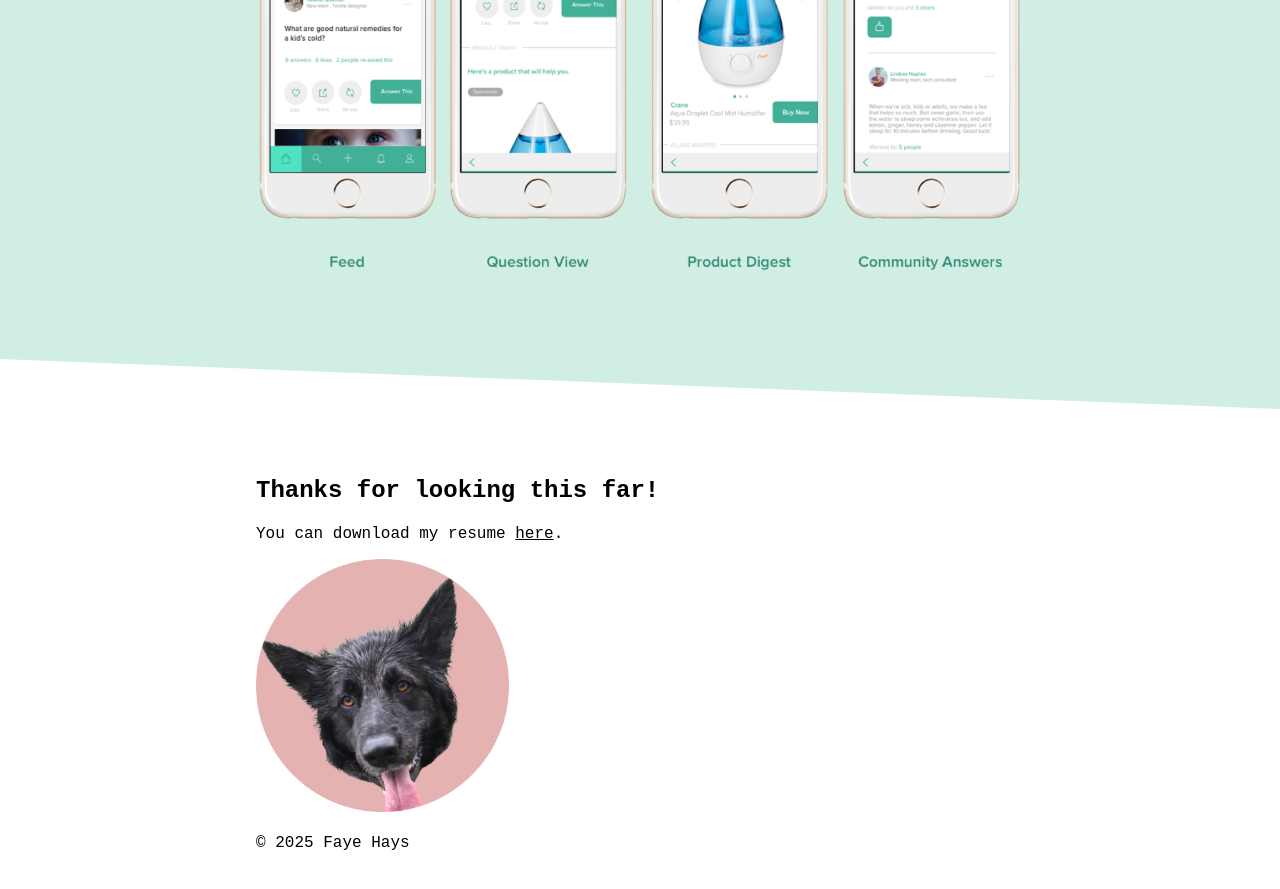
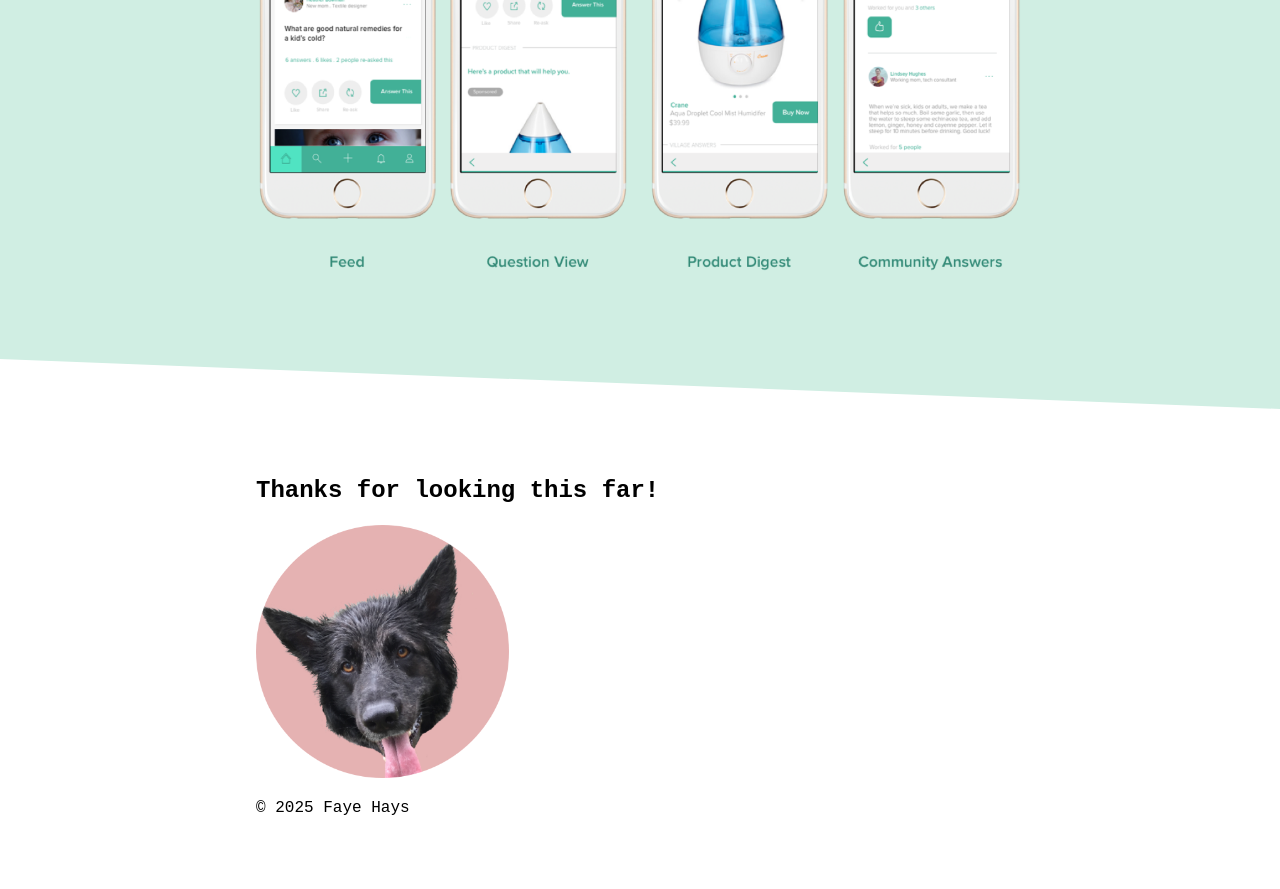
Before and after one commit to fhays/fhays.github.io, a Jekyll site: the page built from index.markdown, in a window 1280 px wide and 900 px high, scrolled down 7463 px. Shown: the top 889 px of the window. Built offline with Jekyll 4.4.1, drawn with Linux system fonts in a browser that asks for light colours; after the commit the page ends 8329 px from its top, so only the background shows below that.

Commit message:
rm pdf download

```diff
--- a/_layouts/home-scroll.html
+++ b/_layouts/home-scroll.html
@@ -105,9 +105,6 @@ layout: base
   <footer>
     <div class="content">
       <h2>Thanks for looking this far!</h2>
-      <div>
-        You can download my resume <a href="/assets/faye_hays_resume.pdf" download>here</a>.
-      </div>
       <div class="bandito">
         <img src="/assets/images/bandito_circle.png" alt="Super cool awesome dog named Bandito"/>
       </div>
```
